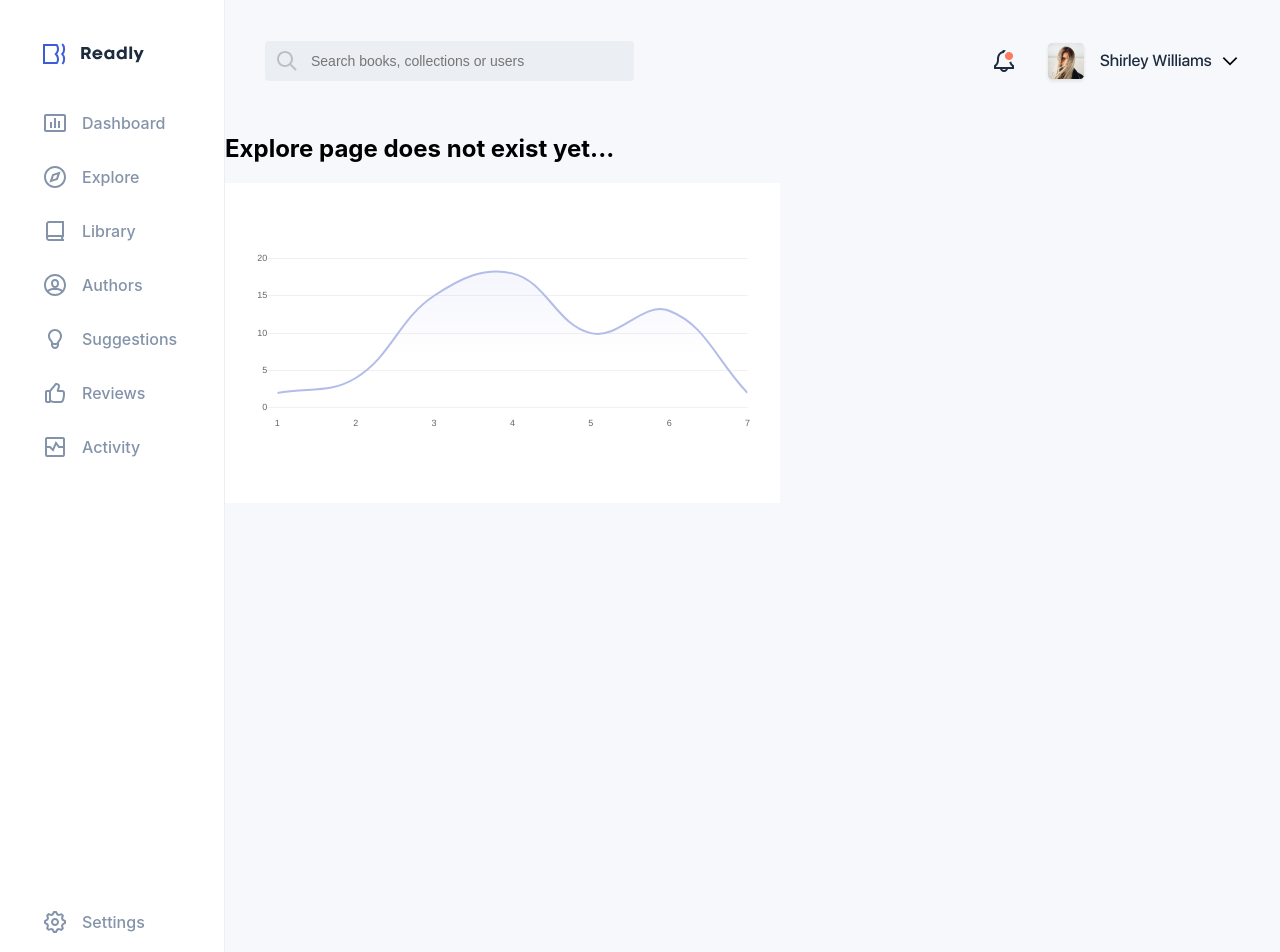
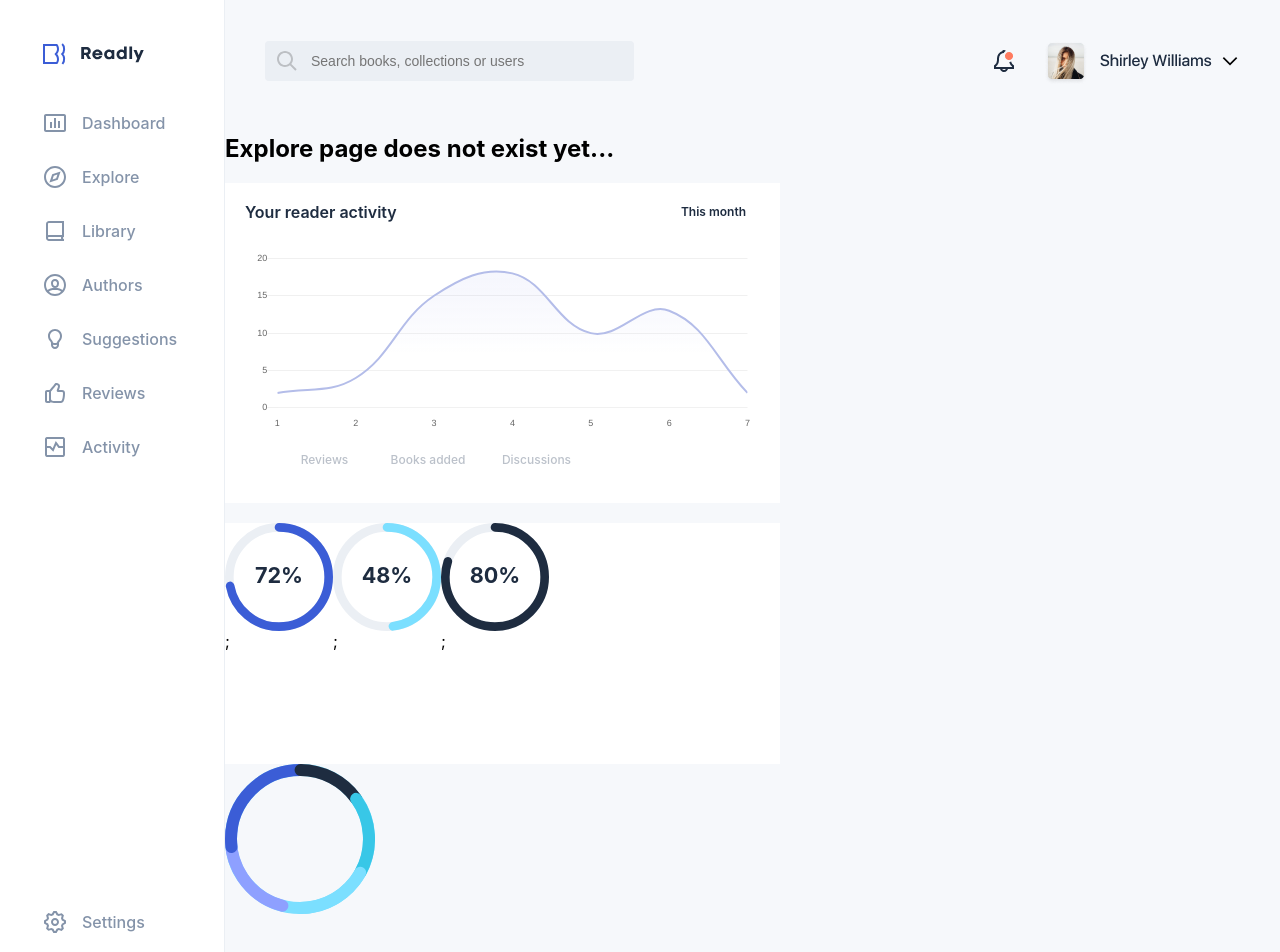
Before and after one commit to antonrud95/Readly, a React (Create React App) app: page /explore in a window 1280 px wide. Shown: the top 952 px of the page. Built offline with nearby package versions, Linux system fonts and the light colour scheme.

Commit message:
add explore styles

```diff
--- a/package.json
+++ b/package.json
@@ -10,6 +10,7 @@
     "chart.js": "^2.9.3",
     "react": "^16.13.1",
     "react-chartjs-2": "^2.10.0",
+    "react-circular-progressbar": "^2.0.3",
     "react-dom": "^16.13.1",
     "react-router-dom": "^5.2.0",
     "react-scripts": "3.4.3"
--- a/src/components/pages/explore/explore.css
+++ b/src/components/pages/explore/explore.css
@@ -1,4 +1,5 @@
 .line-wrapper {
+    position: relative;
     width: 555px;
     height: 320px;
     background-color: #fff;
@@ -6,3 +7,86 @@
     align-items: center;
     justify-content: center;
 }
+
+.line-wrapper__title {
+    box-sizing: border-box;
+    position: absolute;
+    display: flex;
+    min-height: 19px;
+    max-width: 555px !important;
+    justify-content: space-between;
+    align-items: center;
+    width: 100%;
+    top: 0;
+    left: 0;
+    padding: 20px 34px 20px 20px;
+}
+
+.line-wrapper__title h2 {
+    margin: 0 !important;
+    font-weight: 600;
+    font-size: 16px;
+    line-height: 19px;
+    color: #1E2C40;
+}
+
+.line-wrapper__title h3 {
+    margin: 0 !important;
+    font-weight: 600;
+    font-size: 12px;
+    line-height: 14px;
+    color: #1E2C40;
+}
+
+.line-wrapper-buttons {
+    box-sizing: border-box;
+    margin-left: 54px;
+    margin-bottom: 28px;
+    min-height: 28px !important;
+    position: absolute;
+    bottom: 0;
+    left: 0;
+    min-width: 275px !important;
+    display: flex;
+}
+
+.line-wrapper-buttons__link {
+    text-decoration: none;
+    font-weight: 500;
+    font-size: 12px;
+    line-height: 14px;
+    text-align: center;
+    color: #BBC1CA;
+    display: flex !important;
+    align-items: center !important;
+    justify-content: center;
+    border: 1px solid transparent;
+}
+
+.line-wrapper-buttons__link:focus {
+    border: 1px solid black;
+    border-radius: 4px;
+    color: #1E2C40;
+    transition: .2s ease-in-out;
+}
+
+.line-wrapper-buttons__link:nth-child(1) {
+    min-height: 28px !important;
+    min-width: 89px !important;
+}
+.line-wrapper-buttons__link:nth-child(2) {
+    min-height: 28px !important;
+    min-width: 114px !important;
+}
+.line-wrapper-buttons__link:nth-child(3) {
+    min-height: 28px !important;
+    min-width: 99px !important;
+}
+
+.progress-wrapper {
+    margin-top: 20px;
+    display: flex;
+    width: 555px;
+    min-height: 241px;
+    background-color: #fff;
+}
--- a/src/components/pages/explore/explore.js
+++ b/src/components/pages/explore/explore.js
@@ -1,5 +1,8 @@
 import React from 'react';
+import { Link } from 'react-router-dom';
 import ActivityCard from '../../ui/activity-graph/activity';
+import Progressbar from '../../ui/progressbar-component/progressbar';
+import Genres from '../../ui/genres-component/genres';
 
 import './explore.css';
 
@@ -8,7 +11,24 @@ const ExplorePage = () => {
         <div>
             <h2>Explore page does not exist yet...</h2>
             <div className="line-wrapper">
+                <div className="line-wrapper__title">
+                    <h2>Your reader activity</h2>
+                    <h3>This month</h3>
+                </div>
                 <ActivityCard />
+                <div className="line-wrapper-buttons">
+                    <Link to="/explore/reader-activity" className="line-wrapper-buttons__link">Reviews</Link>
+                    <Link to="/explore/reader-activity" className="line-wrapper-buttons__link">Books added</Link>
+                    <Link to="/explore/reader-activity" className="line-wrapper-buttons__link">Discussions</Link>
+                </div>
+            </div>
+            <div className="progress-wrapper">
+                <Progressbar percentage={72} text={'72%'} pathColor={'#3B5DD6'} trailColor={'#EBEFF4'} textColor={'#1E2C40'}/>
+                <Progressbar percentage={48} text={'48%'} pathColor={'#7BDFFF'} trailColor={'#EBEFF4'} textColor={'#1E2C40'}/>
+                <Progressbar percentage={80} text={'80%'} pathColor={'#1E2C40'} trailColor={'#EBEFF4'} textColor={'#1E2C40'}/>
+            </div>
+            <div>
+                <Genres />
             </div>
         </div>
     )
--- a/src/components/ui/activity-graph/activity.css
+++ b/src/components/ui/activity-graph/activity.css
@@ -1,4 +1,5 @@
 .line-graph {
+    position: relative;
     display: flex;
     width: 500px !important;
     height: 180px !important;
--- a/src/components/ui/activity-graph/activity.js
+++ b/src/components/ui/activity-graph/activity.js
@@ -37,8 +37,8 @@ const ActivityCard = () => {
             xAxes: [{
                 ticks: {
                     // display: false,
-                    min: 0,
-                    max: 31,
+                    min: 1,
+                    max: 7,
                     stepSize: 1,
                     fontSize: 9,
 
--- /dev/null
+++ b/src/components/ui/genres-component/genres.css
@@ -0,0 +1,79 @@
+/* .svg {
+    position: relative;
+    display: block;
+    width: 150px;
+    height: 150px;
+    z-index: 1000;
+}
+
+.circle {
+    width: 100%;
+    height: 100%;
+    fill: none;
+    stroke-width: 10;
+    stroke-linecap: round;
+    stroke: red;
+}
+
+.circle-first {
+    stroke-dasharray: 40;
+    stroke-dashoffset: 20;
+    stroke: #1E2C40;
+}
+
+.circle-second {
+    stroke-dasharray: 100;
+    stroke-dashoffset: 55;
+    stroke:#38C7E7;
+}
+.circle-third {
+    stroke-dasharray: 200;
+    stroke-dashoffset: 360;
+    stroke:#7BDFFF;
+}
+.circle-fourth {
+    stroke-dasharray: 60;
+    stroke-dashoffset: 40;
+    stroke: #8EA0FF;
+} */
+/* .circle-fifth {
+    stroke-dasharray: 200;
+    stroke-dashoffset: 600;
+    stroke:#8EA0FF;
+} */
+
+.genres {
+    max-width: 150px;
+    max-height: 150px;
+}
+
+.parent {
+    position: relative;
+    z-index: 11;
+}
+
+.child {
+    position: absolute;
+    z-index: 10;
+}
+.child-first {
+    position: absolute;
+    z-index: 14;
+}
+.child-second {
+    position: absolute;
+    z-index: 17;
+}
+.child-third {
+    position: absolute;
+    z-index: 16;
+}
+.child-fourth {
+    position: absolute;
+    z-index: 15;
+}
+
+.child-sec {
+    position: absolute;
+    z-index: 13;
+}
--- /dev/null
+++ b/src/components/ui/genres-component/genres.js
@@ -0,0 +1,128 @@
+import React from 'react';
+import { CircularProgressbar, buildStyles, CircularProgressbarWithChildren } from 'react-circular-progressbar';
+import 'react-circular-progressbar/dist/styles.css';
+
+import './genres.css';
+
+const Genres = () => {
+    return (
+        <div className='genres'>
+            {/* <CircularProgressbarWithChildren
+                value={33}
+                styles={buildStyles({
+                    // Colors
+                    pathColor: '#38C7E7',
+                    trailColor: 'transparent',
+                })}
+                className='parent'
+            >
+                <CircularProgressbar
+                    value={15}
+                    className='child'
+                    styles={buildStyles({
+                        // Colors
+                        pathColor: '#1E2C40',
+                        trailColor: 'transparent',
+                    })}
+                />
+                <CircularProgressbar
+                    value={17}
+                    className='child'
+                    styles={buildStyles({
+                        // Colors
+                        pathColor: '#7BDFFF',
+                        trailColor: 'transparent',
+                        rotation: 0.33,
+                    })}
+                />
+                <CircularProgressbar
+                    value={23}
+                    className='child'
+                    styles={buildStyles({
+                        // Colors
+                        pathColor: '#8EA0FF',
+                        trailColor: 'transparent',
+                        rotation: 0.5,
+                    })}
+                />
+                <CircularProgressbar
+                    value={27}
+                    className='child'
+                    styles={buildStyles({
+                        // Colors
+                        pathColor: '#3B5DD6',
+                        trailColor: 'transparent',
+                        rotation: 0.73,
+                    })}
+                />
+            </CircularProgressbarWithChildren> */}
+            <CircularProgressbarWithChildren
+                value={100}
+                counterClockwise={true}
+                styles={buildStyles({
+                    // Colors
+                    pathColor: '#7BDFFF',
+                    trailColor: 'transparent',
+                })}
+                className='parent'
+            >
+                <CircularProgressbar
+                    value={27}
+                    counterClockwise={true}
+                    className='child-first'
+                    styles={buildStyles({
+                        // Colors
+                        pathColor: '#3B5DD6',
+                        trailColor: 'transparent',
+                    })}
+                />
+                <CircularProgressbar
+                    value={23}
+                    counterClockwise={true}
+                    className='child-sec'
+                    styles={buildStyles({
+                        // Colors
+                        pathColor: '#8EA0FF',
+                        trailColor: 'transparent',
+                        rotation: 0.77
+                    })}
+                />
+                <CircularProgressbar
+                    value={17}
+                    counterClockwise={true}
+                    className='child-second'
+                    styles={buildStyles({
+                        // Colors
+                        pathColor: '#7BDFFF',
+                        trailColor: 'transparent',
+                        rotation: 0.5,
+                    })}
+                />
+                <CircularProgressbar
+                    value={18}
+                    counterClockwise={true}
+                    className='child-third'
+                    styles={buildStyles({
+                        // Colors
+                        pathColor: '#38C7E7',
+                        trailColor: 'transparent',
+                        rotation: 0.33,
+                    })}
+                />
+                <CircularProgressbar
+                    value={15}
+                    counterClockwise={true}
+                    className='child-fourth'
+                    styles={buildStyles({
+                        // Colors
+                        pathColor: '#1E2C40',
+                        trailColor: 'transparent',
+                        rotation: 0.15
+                    })}
+                />
+            </CircularProgressbarWithChildren>
+        </div>
+    )
+}
+
+export default Genres
--- /dev/null
+++ b/src/components/ui/progressbar-component/progressbar.css
@@ -0,0 +1,8 @@
+.progress {
+    width: 108px;
+    height: 108px;
+}
+
+.CircularProgressbar-text {
+    font-weight: 700;
+}
--- /dev/null
+++ b/src/components/ui/progressbar-component/progressbar.js
@@ -0,0 +1,26 @@
+import React from 'react';
+import { CircularProgressbar, buildStyles } from 'react-circular-progressbar';
+import 'react-circular-progressbar/dist/styles.css';
+
+import './progressbar.css';
+
+const Progressbar = ({percentage, text, pathColor, trailColor, textColor}) => {
+    // const percentage = 48;
+    return (
+        <div className='progress'>
+            <CircularProgressbar
+            value={percentage}
+            text={text}
+            styles={buildStyles({
+                // Colors
+                pathColor: pathColor,
+                trailColor: trailColor,
+                textColor: textColor,
+              })}
+            />;
+        </div>
+
+    )
+}
+
+export default Progressbar
```
Also changed, not shown: 1 other file (tests, documents, lock files or other folders).
